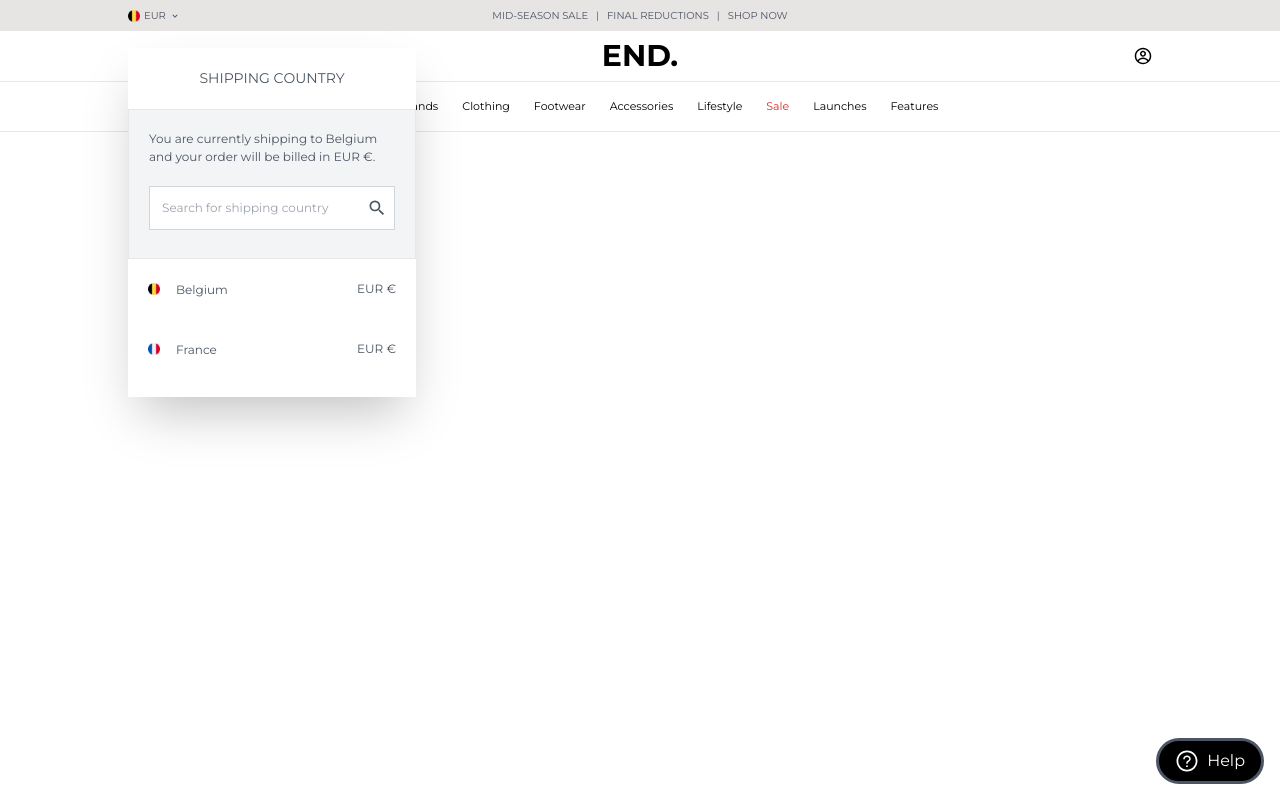
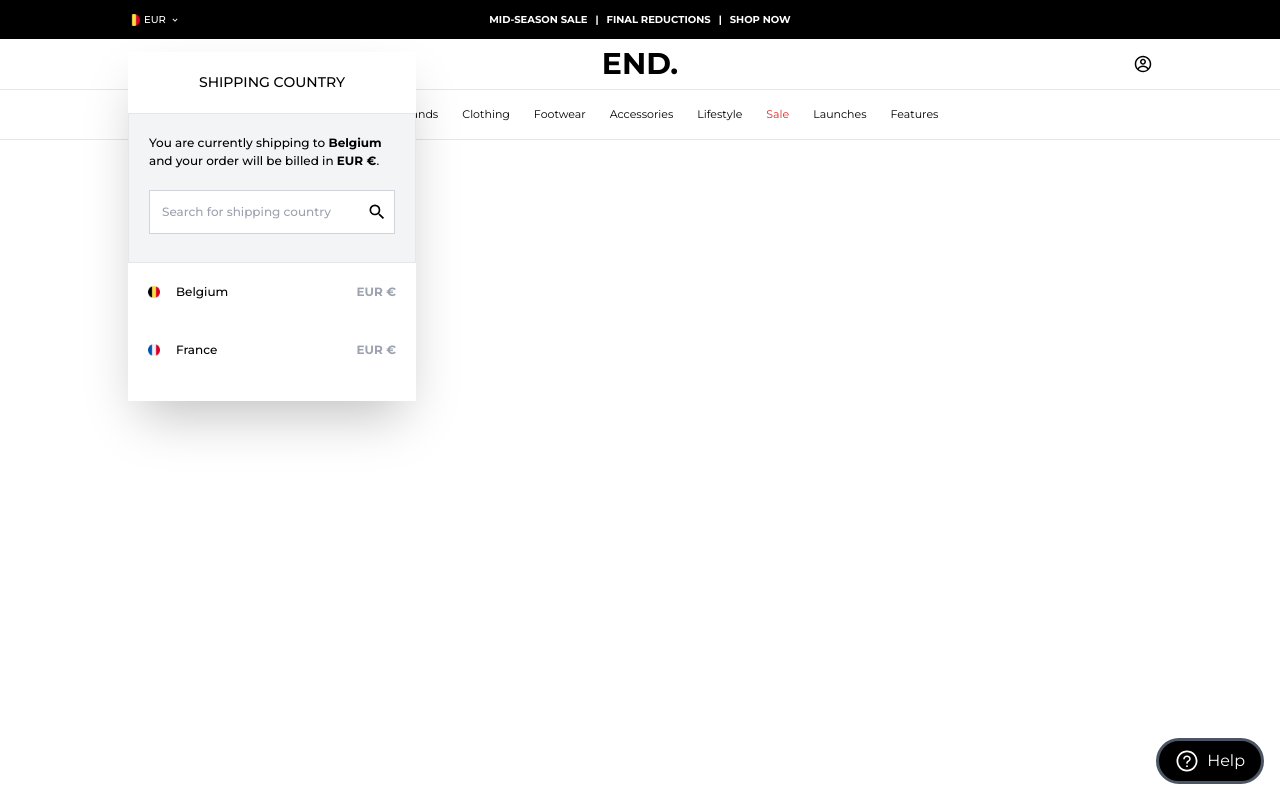
Before and after one commit to jargyl/END-Launches-Clone, a Next.js app: page / in a window 1280 px wide. Both pictures are taken after a click on the element "EUR". Built offline with nearby package versions, Linux system fonts and the light colour scheme.

Commit message:
Fixed column placement Matched boldness

```diff
--- a/public/data/categories.json
+++ b/public/data/categories.json
@@ -29,10 +29,10 @@
   {
     "name": "Brands",
     "href": "/brands",
-    "subcategoryTitle": ["View all Brands"],
+    "subcategoryTitle": ["View all Brands", "", ""],
     "subCategories": [
       [
-        "Bathing Ape",
+        "A Bathing Ape",
         "A.P.C.",
         "Acne Studios",
         "adidas",
@@ -44,7 +44,9 @@
         "Carhartt WIP",
         "Comme des Garçons Play",
         "Common Projects",
-        "Givenchy",
+        "Givenchy"
+      ],
+      [
         "Gucci",
         "Human Made",
         "Kenzo",
@@ -57,7 +59,9 @@
         "New Balance",
         "Nike",
         "Norse Projects",
-        "Palm Angels",
+        "Palm Angels"
+      ],
+      [
         "Patagonia",
         "Rick Owens",
         "Saint Laurent",
@@ -110,7 +114,9 @@
       ]
     ],
     "subImages": [
-      "https://media.endclothing.com/media/catalog/category/Accessories_DropdownNew_426x262_0008_Gucci_eyewear.jpg"
+      "https://media.endclothing.com/media/catalog/category/Accessories_DropdownNew_426x262_0008_Gucci_eyewear.jpg",
+      "https://media.endclothing.com/media/catalog/category/24-03-2023_Auralee_Dropdown_426x262.jpg",
+      "https://media.endclothing.com/media/catalog/category/24-03-2023_Auralee_Dropdown_426x262.jpg"
     ]
   },
   {
--- a/src/components/Banner.tsx
+++ b/src/components/Banner.tsx
@@ -7,9 +7,9 @@
 export default class Banner extends Component {
   render() {
     return (
-      <div className="bg-stone-200 px-5">
-        <div className="flex justify-center items-center gap-2 relative w-full max-w-screen-lg mx-auto text-[10px] p-2 text-gray-600">
-          <div className="absolute left-0 flex items-center gap-1 cursor-pointer">
+      <div className="bg-black px-5">
+        <div className="flex justify-center items-center gap-2 relative w-full max-w-screen-lg mx-auto text-[10px] px-2 py-3 text-white font-bold">
+          <div className="absolute left-0 flex items-center gap-1 font-[500] cursor-pointer">
             <CountrySelector countries={countries} />
           </div>
           <a href="#">MID-SEASON SALE</a>
--- a/src/components/CategoryPopup.tsx
+++ b/src/components/CategoryPopup.tsx
@@ -14,19 +14,19 @@
     const { category } = this.props;
 
     return (
-      <div className="">
-        <div className="flex justify-between h-96 overflow-hidden p-5">
-          <div className="flex">
+      <div className="w-full max-w-screen-lg mx-auto">
+        <div className="flex justify-between h-96 overflow-hidden">
+          <div className="flex justify-between">
             {category.subCategories.map((subCategoryGroup, groupIndex) => (
               <div
                 key={groupIndex}
-                className="flex flex-col flex-wrap mb-2 mr-24"
+                className="flex flex-col flex-wrap mb-2 mr-12 w-32"
               >
-                <p className=" font-bold absolute ">
+                <p className="font-bold absolute">
                   {category.subcategoryTitle[groupIndex]}
                 </p>
-                {subCategoryGroup.slice(1).map((subCategory, index) => (
-                  <div key={index} className="mb-2  relative top-8">
+                {subCategoryGroup.map((subCategory, index) => (
+                  <div key={index} className="mb-2 relative top-8">
                     {subCategory}
                   </div>
                 ))}
@@ -34,9 +34,9 @@
             ))}
           </div>
           <div>
-            <p className=" mb-5 font-bold">FEATURED</p>
+            <p className="mb-5 font-bold">FEATURED</p>
             {category.subImages.map((imagePath, index) => (
-              <img key={index} src={imagePath} alt="" className="h-44" />
+              <img key={index} src={imagePath} className="h-44" />
             ))}
           </div>
         </div>
--- a/src/components/CountrySelector.tsx
+++ b/src/components/CountrySelector.tsx
@@ -78,7 +78,7 @@
         <div
           className={`${
             isOpen ? "opacity-100" : "opacity-0 pointer-events-none"
-          } transition-opacity duration-300 w-72 absolute top-10 left-0 z-50 bg-white shadow-2xl text-[12px]`}
+          } transition-opacity duration-300 w-72 absolute top-10 left-0 z-50 bg-white shadow-2xl text-black text-[12px]`}
         >
           <div className="flex justify-center items-center">
             <h1 className="p-5  text-[14px]">SHIPPING COUNTRY</h1>
@@ -87,9 +87,9 @@
             <div className="bg-gray-100 border-[1px] border-gray-200 p-5">
               <p className="mb-5">
                 You are currently shipping to{" "}
-                <span className="">{selectedCountry.name}</span> and your order
+                <span className="font-bold">{selectedCountry.name}</span> and your order
                 will be billed in{" "}
-                <span className="">
+                <span className="font-bold">
                   {selectedCountry.currencies[0].code}{" "}
                   {selectedCountry.currencies[0].symbol}
                 </span>
@@ -124,8 +124,8 @@
                     width={12}
                     height={12}
                   />
-                  <p className="mt-0.5">{country.name}</p>
-                  <p className="ml-auto">
+                  <p>{country.name}</p>
+                  <p className="ml-auto text-gray-400 font-bold">
                     {country.currencies[0].code} {country.currencies[0].symbol}
                   </p>
                 </div>
```
Also changed, not shown: package.json (+5 -5 lines), 1 other file (tests, documents, lock files or other folders).
